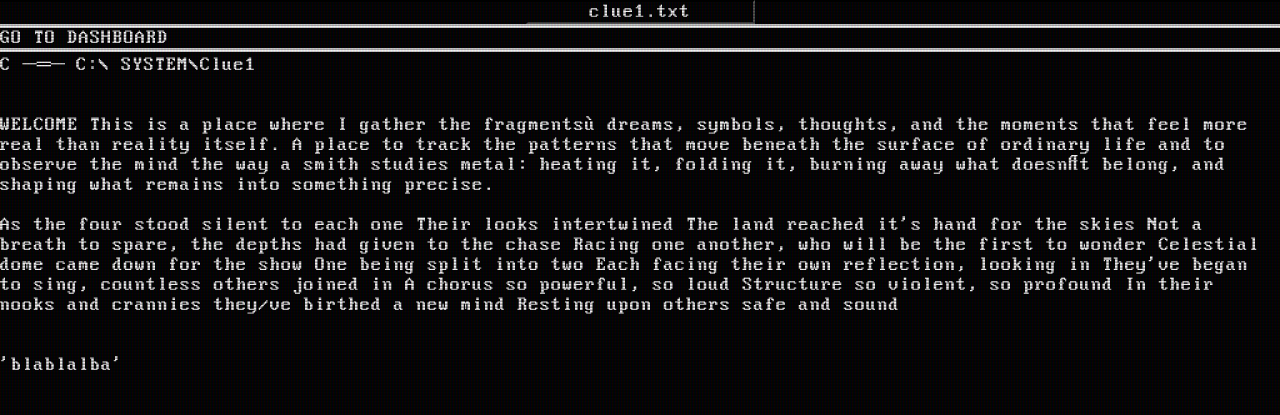
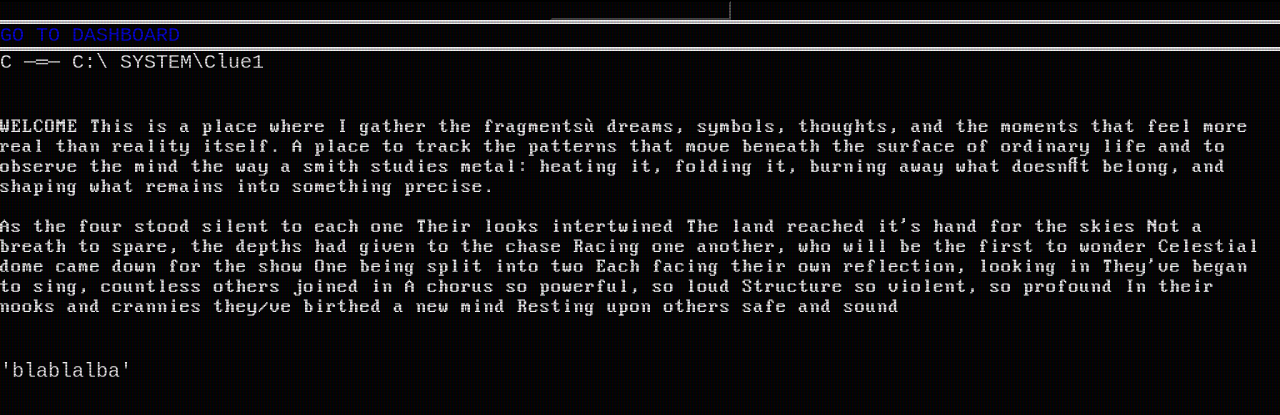
Before and after one commit to grshtaka/grshtaka.github.io, a plain HTML site: page crt.html in a window 1280 px wide. Shown: the top 415 px of the page. Drawn offline with Linux system fonts and the light colour scheme.

Commit message:
Update crt.css

```diff
--- a/SSaS/crt.css
+++ b/SSaS/crt.css
@@ -43,9 +43,6 @@ pre::-moz-selection {
 }
 
 pre {
-    color: white;
-    font-family: "BIOS";
-    font-size: 20px;
     margin: 0;
     padding: 0;
 }
@@ -57,9 +54,6 @@ hr {
 }
 
 a {
-    color: white;
-    font-family: "BIOS";
-    font-size: 20px;
     margin: 0;
     padding: 0;
     text-decoration: none;
@@ -79,9 +73,6 @@ textarea {
     background-color: rgb(0, 0, 0);
     border-color : rgb(0, 0, 0);
     resize : none;
-    font-family: "BIOS";
-    font-size: 20px;
-    color: white;
     width: 100%;
     height: 100vh;
 }
@@ -96,9 +87,6 @@ textarea:focus {
     background-color: rgb(0, 0, 0);
     border-color : rgb(0, 0, 0);
     resize : none;
-    font-family: "BIOS";
-    color: white;
-    font-size: 20px;
     width: 100%;
     height: 100vh;
 }
@@ -117,9 +105,6 @@ input {
     background-color: rgb(0, 0, 0);
     border-color : rgb(0, 0, 0);
     resize : none;
-    font-family: "BIOS";
-    color: white;
-    font-size: 20px;
     padding: 0;
     margin: 0;
 }
@@ -127,8 +112,6 @@ input {
 html::before {
     content: "";
     position: fixed;
-    font-family: "BIOS";
-    font-size: 20px;
     top: 0;
     left: 0;
     right: 0;
```
